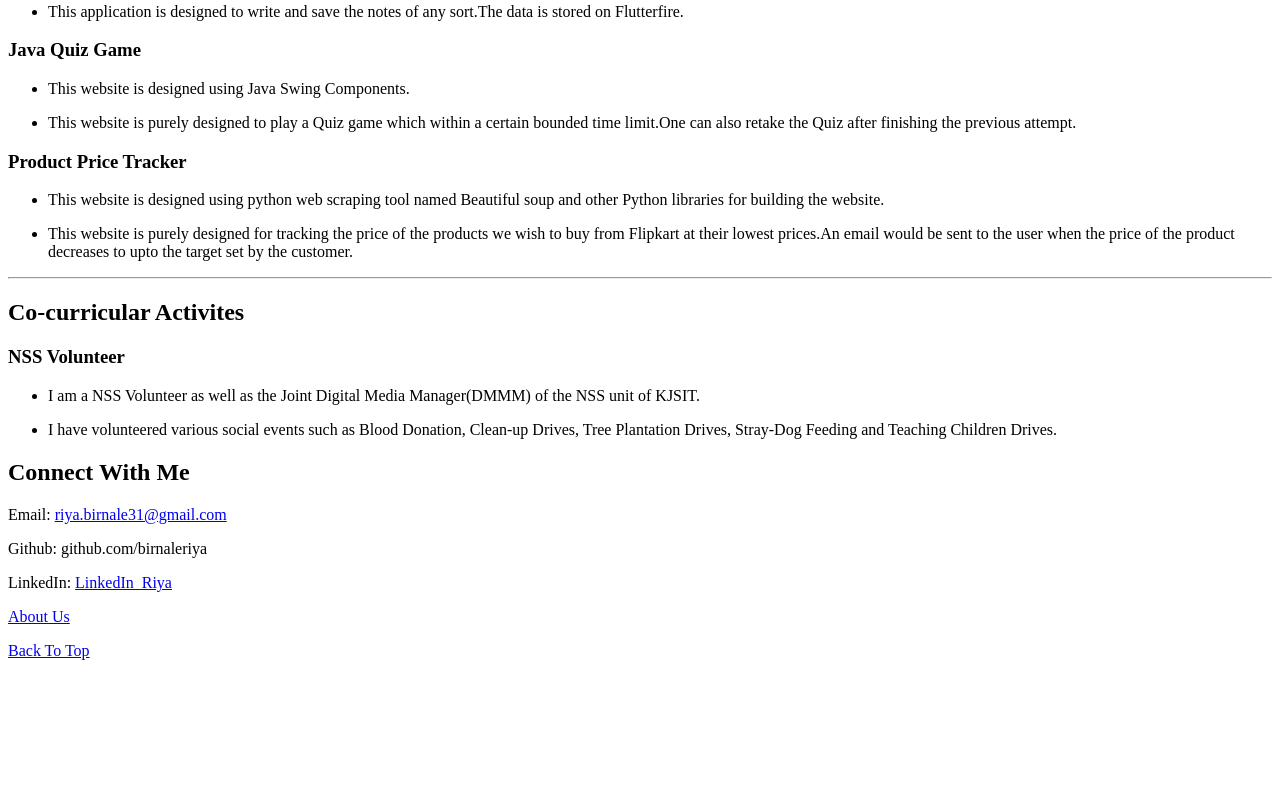
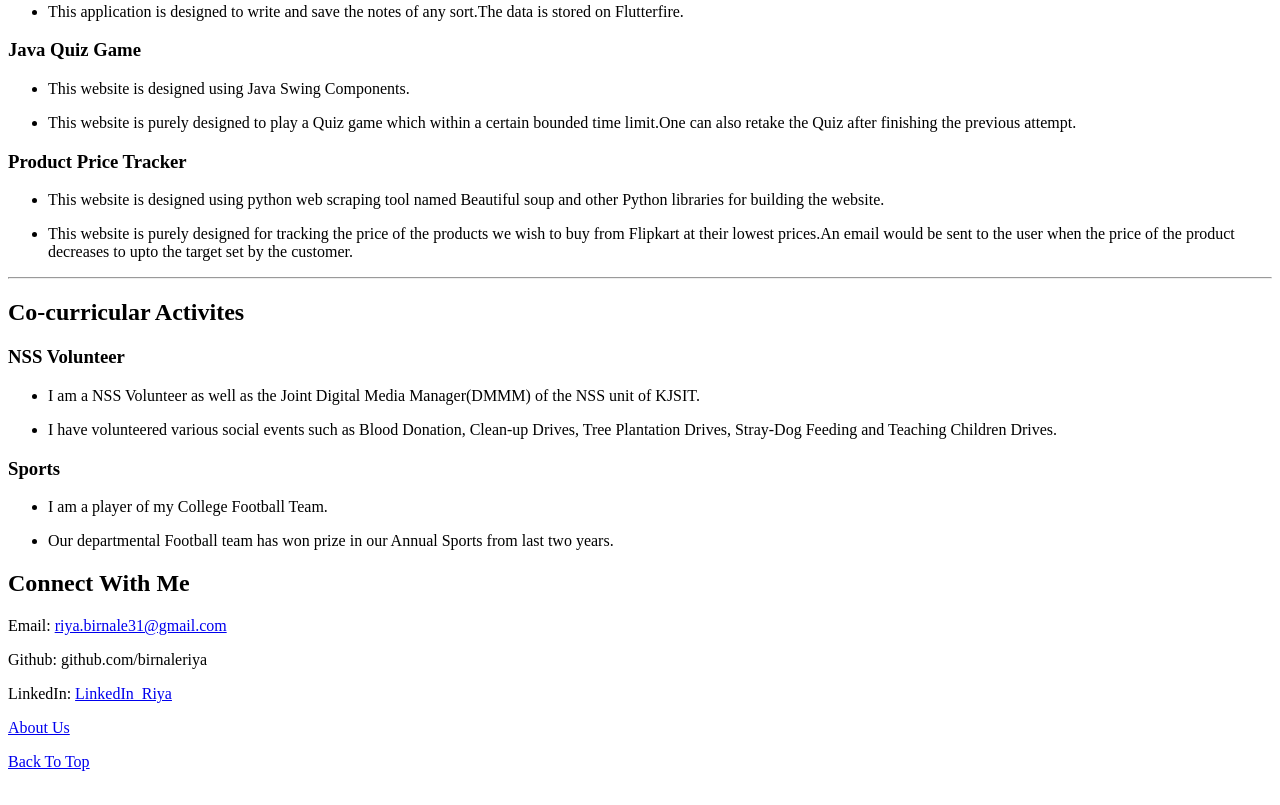
Before and after one commit to birnaleriya/birnaleriya.github.io, a plain HTML site: page index.html in a window 1280 px wide. Shown: the part 1430-2235 px from the top of the page. Before the commit the page ends 2152 px from the top, so only its background shows below. Drawn offline with Linux system fonts and the light colour scheme.

Commit message:
Update index.html

```diff
--- a/index.html
+++ b/index.html
@@ -178,6 +178,15 @@
                             <p>I have volunteered various social events such as Blood Donation, Clean-up Drives, Tree Plantation Drives, Stray-Dog Feeding and Teaching Children Drives.</p>
                         </li>
                     </ul>
+                    <h3>Sports</h3>
+                    <ul>
+                        <li>
+                            <p>I am a player of my College Football Team.</p>
+                        </li>
+                        <li>
+                            <p>Our departmental Football team has won prize in our Annual Sports from last two years.</p>
+                        </li>
+                    </ul>
                 </article>
             </li>
     </main>
```
